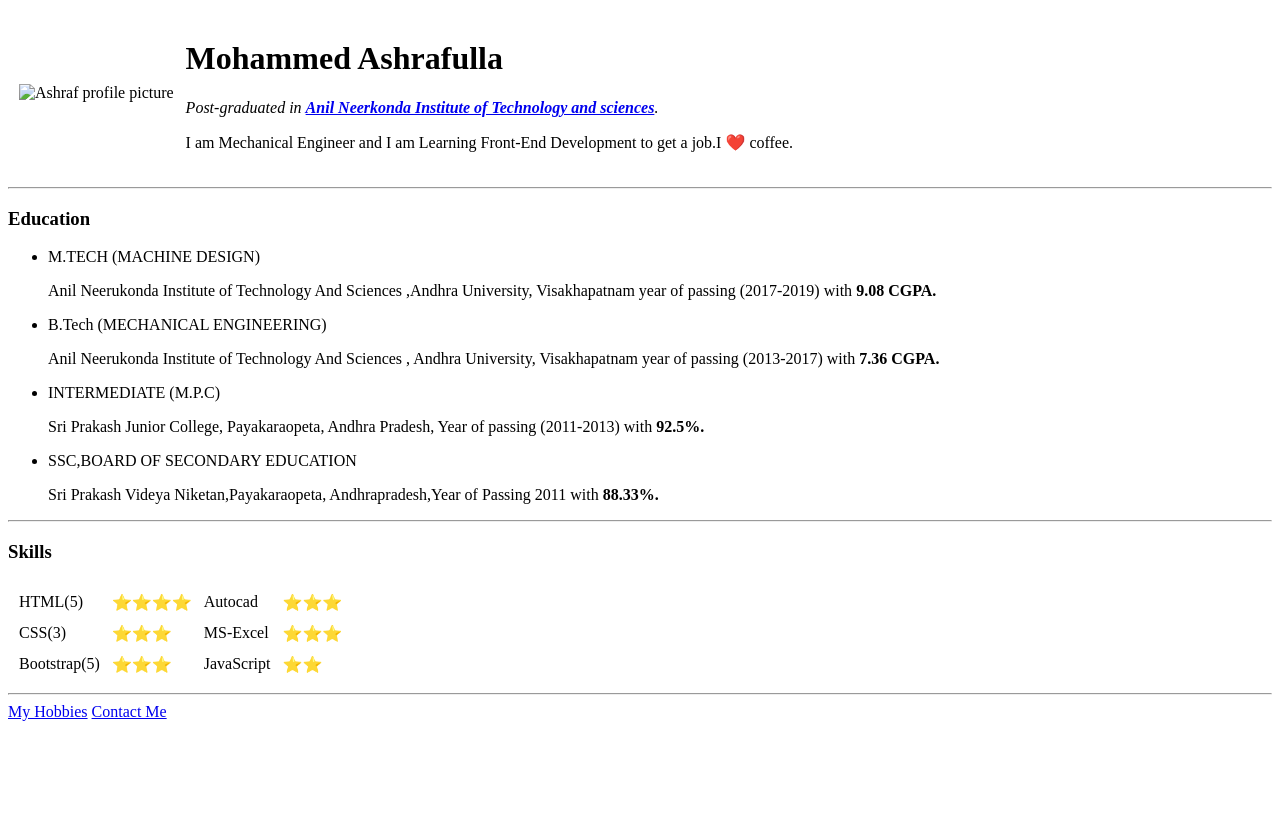
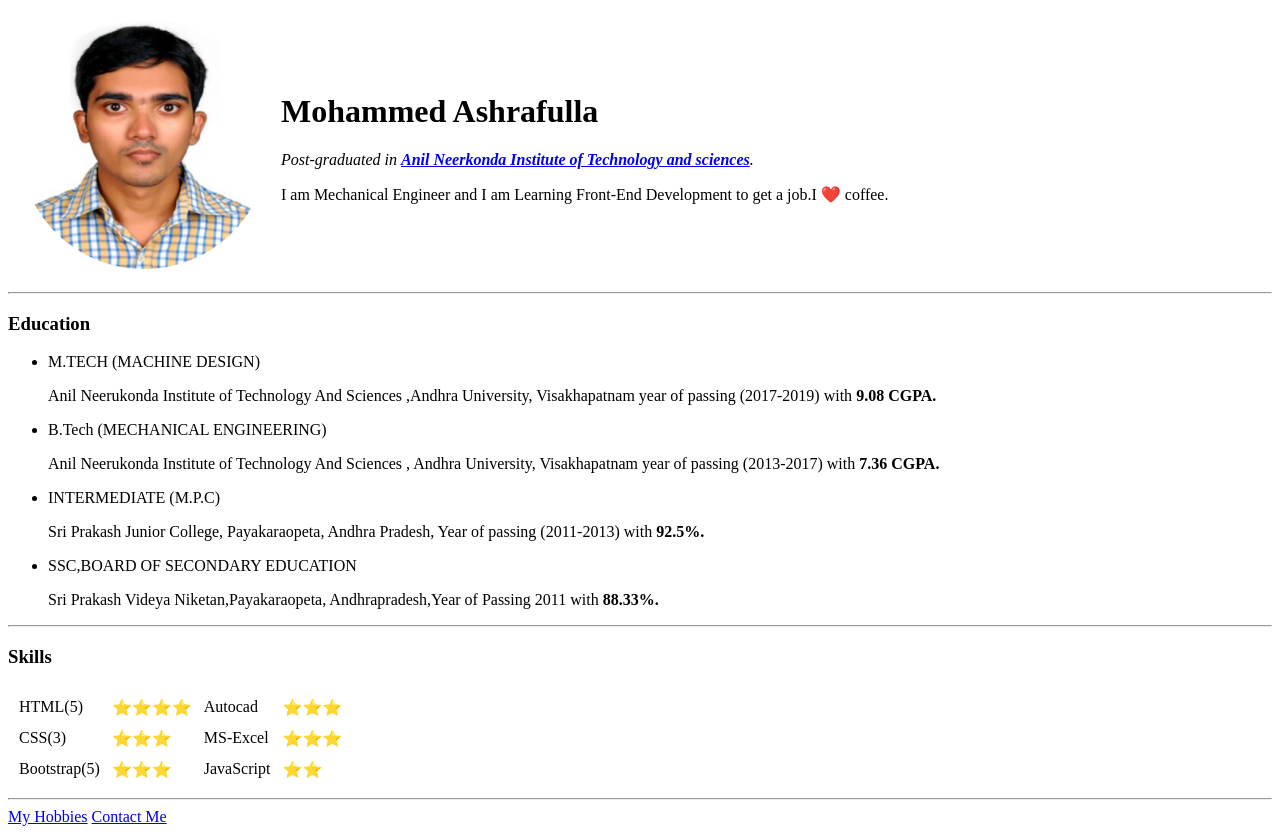
Before and after one commit to MohammedAshrafulla/cv, a plain HTML site: page index.html in a window 1280 px wide. Before the commit the page ends 800 px from the top, so only its background shows below. Drawn offline with Linux system fonts and the light colour scheme.

Commit message:
edited image element

```diff
--- a/index.html
+++ b/index.html
@@ -11,7 +11,7 @@
 <body>
     <table cellspacing="10">
         <tr>
-            <td><img src="Images/ashraf.png" alt="Ashraf profile picture" width="250px" height="250px"></td>
+            <td><img src="ashraf.png" alt="Ashraf profile picture" width="250px" height="250px"></td>
             <td>
                 <h1>Mohammed Ashrafulla</h1>
                 <p>
```
